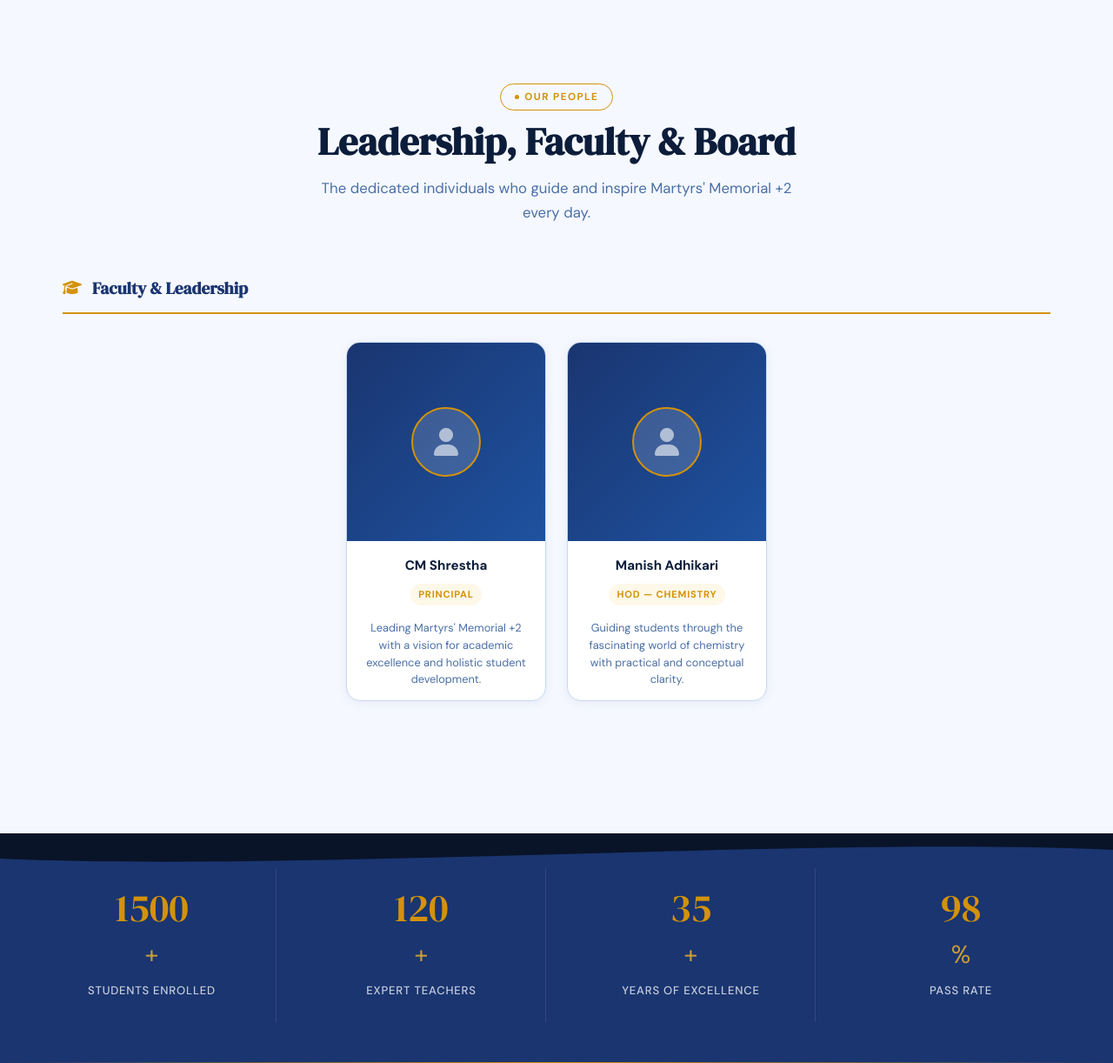
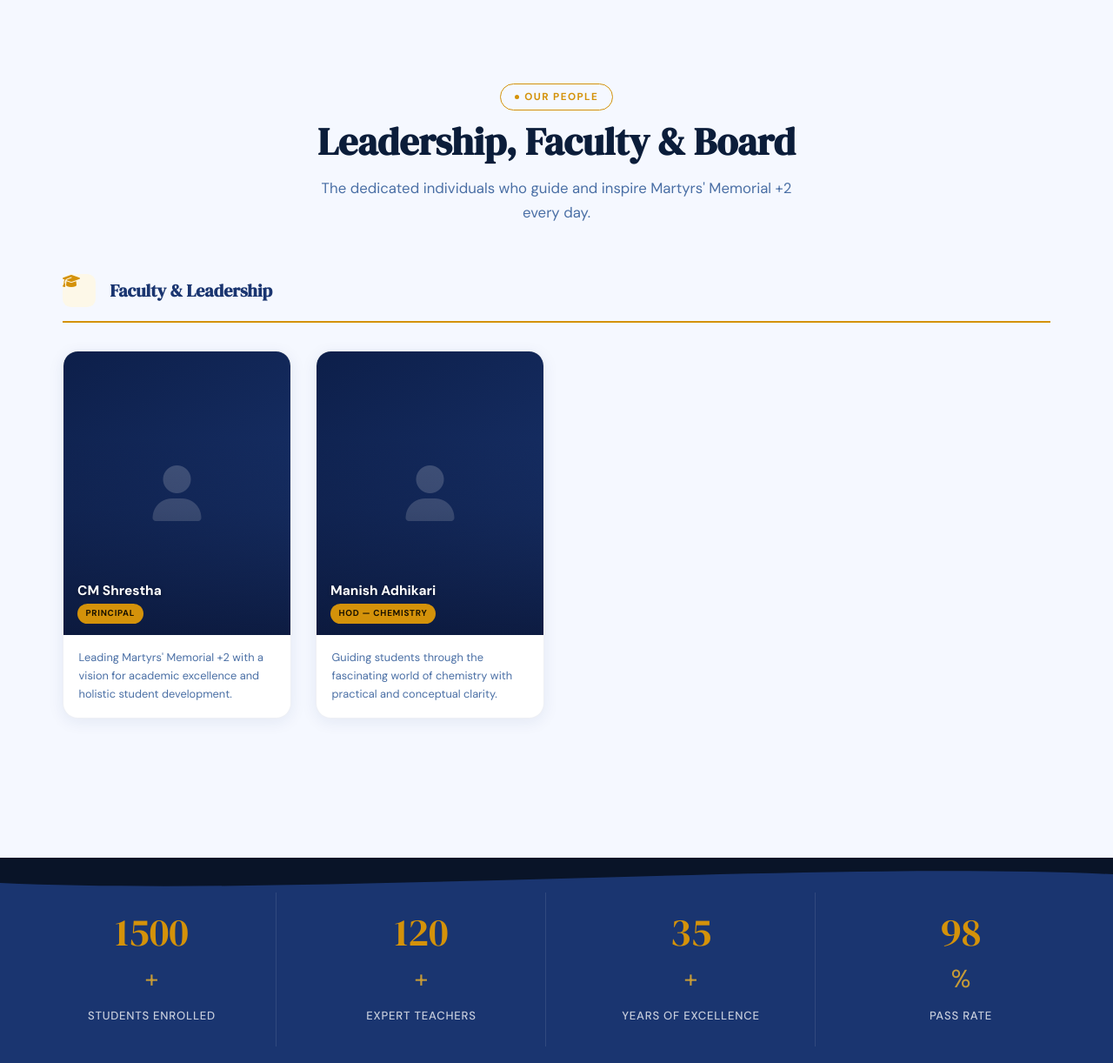
Before and after one commit to itsmesuraj9826-art/Martyrs-Memorial, a Flask app: page /about in a window 1280 px wide. Shown: the part 2607-3829 px from the top of the page at 87% size. Run offline with Flask 3, Linux system fonts and the light colour scheme; data comes from the database, SQL or seed files in the repository; data that the repository does not hold is empty; some libraries are stand-ins or nearby versions.

Commit message:
Updated about.html

```diff
--- a/static/css/public.css
+++ b/static/css/public.css
@@ -1141,72 +1141,145 @@ body.dark-mode .topper-row{scrollbar-color:var(--c-gold) #1e3a6e}
   padding:.3rem .85rem;border-radius:2rem;
 }
 
-/* ── People (team/board) cards ── */
-.people-category-block{margin-bottom:3.5rem}
+/* ── People (team/board) cards — professional redesign ── */
+.people-category-block{margin-bottom:4rem}
 .people-category-header{
-  display:flex;align-items:center;gap:.75rem;
-  margin-bottom:2rem;
-  padding-bottom:.75rem;
+  display:flex;align-items:center;gap:1rem;
+  margin-bottom:2rem;padding-bottom:1rem;
   border-bottom:2px solid var(--c-gold);
 }
-.people-cat-icon{font-size:1.1rem;color:var(--c-gold)}
+.people-cat-icon{
+  width:2.4rem;height:2.4rem;border-radius:.6rem;
+  background:var(--c-gold-pale);
+  display:flex;align-items:center;justify-content:center;
+  font-size:1rem;color:var(--c-gold);flex-shrink:0;
+}
 .people-category-header h3{
-  font-size:1.2rem;font-family:var(--font-display);
+  font-size:1.25rem;font-family:var(--font-display);
   color:var(--c-navy);margin:0;
 }
+
+/* grid: 4 cols → 3 → 2 → 1 */
 .people-grid{
-  display:flex;flex-wrap:wrap;
-  justify-content:center;align-items:stretch;gap:1.5rem;
-}
+  display:grid;
+  grid-template-columns:repeat(auto-fill,minmax(220px,1fr));
+  gap:1.75rem;
+}
+
 .people-card{
-  width:230px;flex-shrink:0;
   background:#fff;
-  border:1px solid var(--c-border);
-  border-radius:1rem;
+  border-radius:1.1rem;
   overflow:hidden;
-  box-shadow:0 2px 12px rgba(26,53,112,.07);
-  transition:transform .25s,box-shadow .25s;
-  text-align:center;
+  box-shadow:0 4px 18px rgba(26,53,112,.08);
+  border:1px solid rgba(26,53,112,.07);
+  transition:transform .28s ease,box-shadow .28s ease;
   display:flex;flex-direction:column;
-}
-.people-card:hover{transform:translateY(-4px);box-shadow:0 8px 24px rgba(26,53,112,.13)}
+  position:relative;
+}
+/* gold accent bar slides in from left on hover */
+.people-card::after{
+  content:'';
+  position:absolute;bottom:0;left:0;right:0;
+  height:3px;
+  background:linear-gradient(90deg,var(--c-gold),#f5c842);
+  transform:scaleX(0);transform-origin:left;
+  transition:transform .3s ease;
+}
+.people-card:hover{
+  transform:translateY(-7px);
+  box-shadow:0 14px 36px rgba(26,53,112,.14);
+}
+.people-card:hover::after{transform:scaleX(1)}
+
+/* ── Photo — portrait 4:5 ── */
 .people-photo-wrap{
-  background:linear-gradient(135deg,var(--c-navy) 0%,var(--c-navy-mid) 100%);
-  aspect-ratio:1/1;width:100%;
-  display:flex;align-items:center;justify-content:center;
-  position:relative;overflow:hidden;flex-shrink:0;
-}
-.people-photo{width:100%;height:100%;object-fit:cover;object-position:center top}
-.people-photo-placeholder{
-  width:80px;height:80px;border-radius:50%;
-  background:rgba(255,255,255,.15);
-  display:flex;align-items:center;justify-content:center;
-  border:2px solid var(--c-gold);
-}
-.people-photo-placeholder i{font-size:2rem;color:rgba(255,255,255,.6)}
-.people-info{padding:1rem 1rem .85rem;flex:1;display:flex;flex-direction:column;align-items:center}
-.people-info h4{font-size:.95rem;font-weight:700;color:var(--c-ink);margin-bottom:.4rem}
+  position:relative;width:100%;aspect-ratio:4/5;
+  overflow:hidden;flex-shrink:0;
+  background:linear-gradient(145deg,#0d1f4a 0%,#1a3570 100%);
+}
+.people-photo{
+  width:100%;height:100%;
+  object-fit:cover;object-position:center top;
+  transition:transform .4s ease;display:block;
+}
+.people-card:hover .people-photo{transform:scale(1.06)}
+
+/* gradient scrim so name overlaid in the photo looks readable */
+.people-photo-scrim{
+  position:absolute;inset:0;
+  background:linear-gradient(
+    to top,
+    rgba(8,18,48,.72) 0%,
+    rgba(8,18,48,.18) 45%,
+    transparent 70%
+  );
+  pointer-events:none;
+}
+/* name + role overlay inside the photo bottom */
+.people-photo-label{
+  position:absolute;bottom:0;left:0;right:0;
+  padding:.9rem 1rem .85rem;
+  display:flex;flex-direction:column;align-items:flex-start;gap:.3rem;
+}
+.people-photo-label h4{
+  font-size:.97rem;font-weight:700;
+  color:#fff;margin:0;line-height:1.25;
+  text-shadow:0 1px 4px rgba(0,0,0,.4);
+}
 .people-role{
   display:inline-block;
-  font-size:.7rem;font-weight:700;
+  font-size:.62rem;font-weight:700;
   letter-spacing:.07em;text-transform:uppercase;
-  background:var(--c-gold-pale);color:var(--c-gold);
-  padding:.2rem .6rem;border-radius:2rem;margin-bottom:.6rem;
-}
+  background:var(--c-gold);color:#1a1200;
+  padding:.18rem .6rem;border-radius:2rem;
+}
+
+/* placeholder when no photo */
+.people-photo-placeholder{
+  width:100%;height:100%;
+  display:flex;align-items:center;justify-content:center;
+}
+.people-photo-placeholder i{font-size:4rem;color:rgba(255,255,255,.2)}
+
+/* ── Info section (bio + contacts) — below photo ── */
+.people-info{
+  padding:1rem 1.1rem 1.05rem;
+  flex:1;display:flex;flex-direction:column;
+}
+/* hide h4 and role from info area — they live in the photo overlay now */
+.people-info h4,.people-info .people-role{display:none}
 .people-bio{
-  font-size:.8rem;color:var(--c-text-muted);line-height:1.55;margin-top:.4rem;
-  display:-webkit-box;-webkit-line-clamp:4;-webkit-box-orient:vertical;overflow:hidden;
+  font-size:.8rem;color:var(--c-text-muted);
+  line-height:1.62;
+  display:-webkit-box;-webkit-line-clamp:3;
+  -webkit-box-orient:vertical;overflow:hidden;
+  flex:1;
 }
 .people-contacts{
-  display:flex;flex-direction:column;gap:.3rem;margin-top:.65rem;
+  display:flex;flex-wrap:wrap;gap:.4rem;margin-top:.85rem;
 }
 .people-contacts a{
-  font-size:.75rem;color:var(--c-navy);
-  text-decoration:none;display:flex;
-  align-items:center;justify-content:center;gap:.35rem;
-}
-.people-contacts a:hover{color:var(--c-gold)}
-.people-contacts i{font-size:.7rem}
+  font-size:.72rem;color:var(--c-navy);
+  text-decoration:none;
+  display:flex;align-items:center;gap:.3rem;
+  background:#f0f4ff;
+  padding:.28rem .65rem;border-radius:2rem;
+  transition:background .2s,color .2s;
+  font-weight:500;
+}
+.people-contacts a:hover{background:var(--c-navy);color:#fff}
+.people-contacts i{font-size:.68rem}
+
+/* ── Dark mode overrides ── */
+[data-theme="dark"] .people-card{
+  background:#131c36;
+  border-color:rgba(255,255,255,.07);
+  box-shadow:0 4px 18px rgba(0,0,0,.3);
+}
+[data-theme="dark"] .people-card:hover{box-shadow:0 14px 36px rgba(0,0,0,.45)}
+[data-theme="dark"] .people-contacts a{background:rgba(255,255,255,.08);color:#c8d5f5}
+[data-theme="dark"] .people-contacts a:hover{background:var(--c-gold);color:#1a1200}
+[data-theme="dark"] .people-category-header h3{color:#c8d5f5}
 
 @media(max-width:860px){
   .about-intro-layout{grid-template-columns:1fr;gap:2rem}
@@ -1214,11 +1287,11 @@ body.dark-mode .topper-row{scrollbar-color:var(--c-gold) #1e3a6e}
   .numbered-item{grid-template-columns:60px 1fr;gap:1.25rem;padding:2rem 0}
   .num-label{font-size:1.75rem}
   .num-right h2{font-size:1.35rem}
-  .people-card{width:calc(50% - .75rem)}
+  .people-grid{grid-template-columns:repeat(auto-fill,minmax(180px,1fr));gap:1.25rem}
 }
 @media(max-width:480px){
   .about-quick-facts{flex-direction:column;gap:1rem}
-  .people-card{width:100%}
+  .people-grid{grid-template-columns:repeat(2,1fr);gap:1rem}
   .about-subnav a{padding:.7rem .9rem;font-size:.8rem}
   .hero-has-slideshow{padding-top:6rem}
   .hero-slideshow-wrap{margin-top:2rem;border-radius:10px 10px 0 0}
--- a/templates/public/about.html
+++ b/templates/public/about.html
@@ -141,15 +141,17 @@
             <div class="people-card">
               <div class="people-photo-wrap">
                 {% if m.photo %}
-                <img src="{{ m.photo }}"
-                     alt="{{ m.name }}" class="people-photo">
+                <img src="{{ m.photo }}" alt="{{ m.name }}" class="people-photo">
                 {% else %}
                 <div class="people-photo-placeholder"><i class="fa-solid fa-user"></i></div>
                 {% endif %}
+                <div class="people-photo-scrim"></div>
+                <div class="people-photo-label">
+                  <h4>{{ m.name }}</h4>
+                  <span class="people-role">{{ m.position }}</span>
+                </div>
               </div>
               <div class="people-info">
-                <h4>{{ m.name }}</h4>
-                <span class="people-role">{{ m.position }}</span>
                 {% if m.bio %}<p class="people-bio">{{ m.bio }}</p>{% endif %}
                 {% if m.phone or m.email %}
                 <div class="people-contacts">
@@ -177,20 +179,26 @@
           <div class="people-card">
             <div class="people-photo-wrap">
               <div class="people-photo-placeholder"><i class="fa-solid fa-user"></i></div>
+              <div class="people-photo-scrim"></div>
+              <div class="people-photo-label">
+                <h4>CM Shrestha</h4>
+                <span class="people-role">Principal</span>
+              </div>
             </div>
             <div class="people-info">
-              <h4>CM Shrestha</h4>
-              <span class="people-role">Principal</span>
               <p class="people-bio">Leading Martyrs' Memorial +2 with a vision for academic excellence and holistic student development.</p>
             </div>
           </div>
           <div class="people-card">
             <div class="people-photo-wrap">
               <div class="people-photo-placeholder"><i class="fa-solid fa-user"></i></div>
+              <div class="people-photo-scrim"></div>
+              <div class="people-photo-label">
+                <h4>Manish Adhikari</h4>
+                <span class="people-role">HOD — Chemistry</span>
+              </div>
             </div>
             <div class="people-info">
-              <h4>Manish Adhikari</h4>
-              <span class="people-role">HOD — Chemistry</span>
               <p class="people-bio">Guiding students through the fascinating world of chemistry with practical and conceptual clarity.</p>
             </div>
           </div>
```
